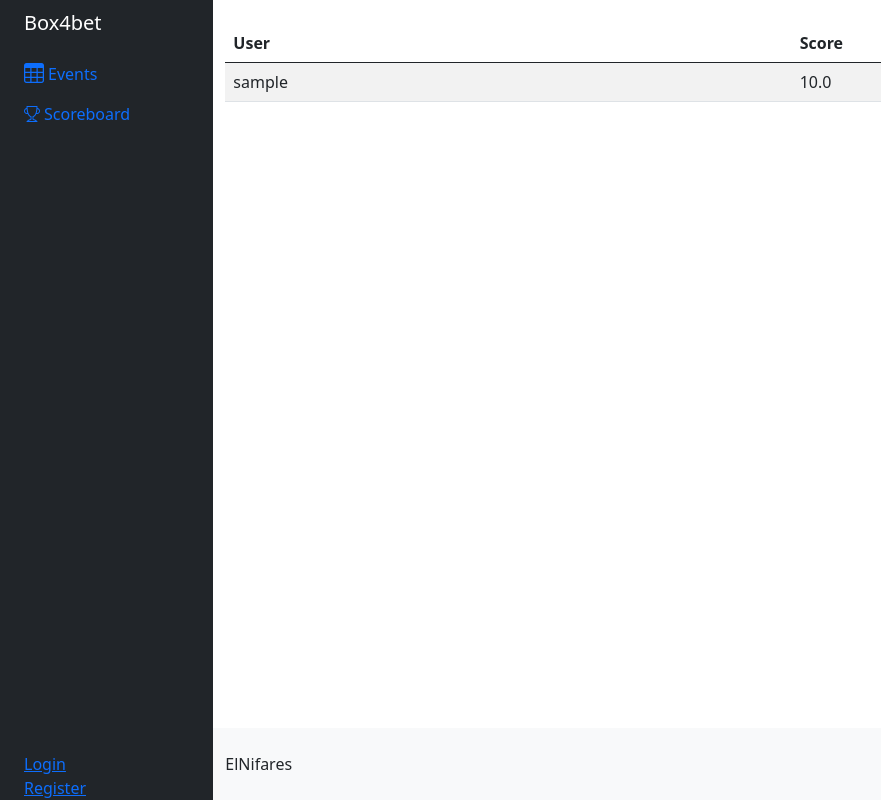
After one commit to nifares/box4bet, a Django app: page /scoreboard in a window 1280 px wide. The commit adds this page. Shown: the whole page, without its empty margins (0-881 px from the left). Run offline with Django 3.2, Linux system fonts and the light colour scheme; tables that the repository leaves empty hold one stand-in row (values such as "Sample post"); some libraries are stand-ins or nearby versions.

Commit message:
add scoreboard

```diff
--- a/apps/box4bet/templates/base.html
+++ b/apps/box4bet/templates/base.html
@@ -18,7 +18,7 @@
                             <i class="fs-5 bi-table"></i><span class="ms-1 d-none d-sm-inline">Events</span></a>
                     </li>
                     <li>
-                        <a href="/" class="nav-link px-sm-0 px-2">
+                        <a href="/scoreboard" class="nav-link px-sm-0 px-2">
                             <i class="bi bi-trophy"></i><span class="ms-1 d-none d-sm-inline">Scoreboard</span></a>
                     </li>
                 </ul>
--- /dev/null
+++ b/apps/box4bet/templates/scoreboard.html
@@ -0,0 +1,19 @@
+{% extends "base.html" %}
+{% block content %}
+<table class="table table-striped">
+    <thead>
+        <tr>
+            <th scope="col">User</th>
+            <th scope="col">Score</th>
+        </tr>
+    </thead>
+    <tbody>
+        {% for score in scores %}
+        <tr>
+            <td>{{score.user.username}}</td>
+            <td>{{score.score}}</td>
+        </tr>
+        {% endfor %}
+    </tbody>
+</table>
+{% endblock %}
--- a/apps/box4bet/urls.py
+++ b/apps/box4bet/urls.py
@@ -6,6 +6,7 @@ urlpatterns = [
     path('events', views.events_view),
     path('events/<int:event_id>', views.event),
     path('events/<int:event_id>/bet', views.bet),
+    path('scoreboard', views.scoreboard),
     path('accounts/', include("django.contrib.auth.urls")),
     path('register/', views.register, name="register")
 ]
--- a/apps/box4bet/views.py
+++ b/apps/box4bet/views.py
@@ -4,7 +4,7 @@ from django.shortcuts import render, redirect
 from django.urls import reverse
 from django.contrib.auth import login
 from django.contrib import messages
-from apps.box4bet.models import Event, Bet, Odd
+from apps.box4bet.models import Event, Bet, Odd, Score
 from apps.box4bet.forms import CustomUserCreationForm
 
 LOG = logging.getLogger(__name__)
@@ -76,3 +76,9 @@ def bet(request, event_id):
         )
 
     return redirect(f"/events/{event_id}")
+
+def scoreboard(request):
+    data = {
+        'scores': Score.objects.order_by('score').all()
+    }
+    return render(request, 'scoreboard.html', data)
```
